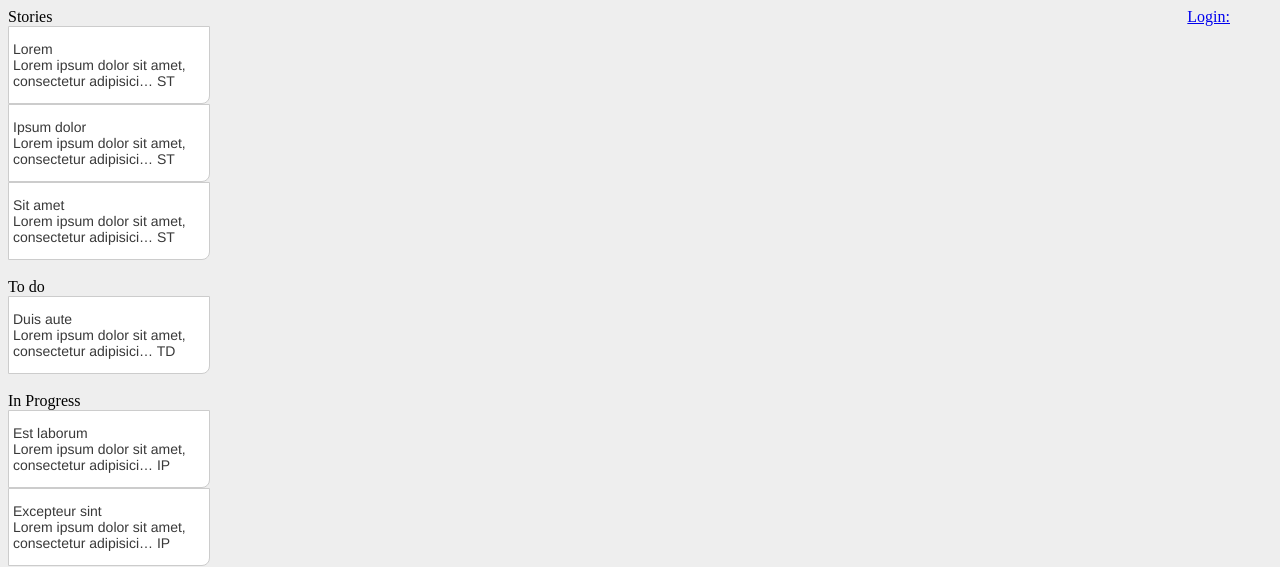
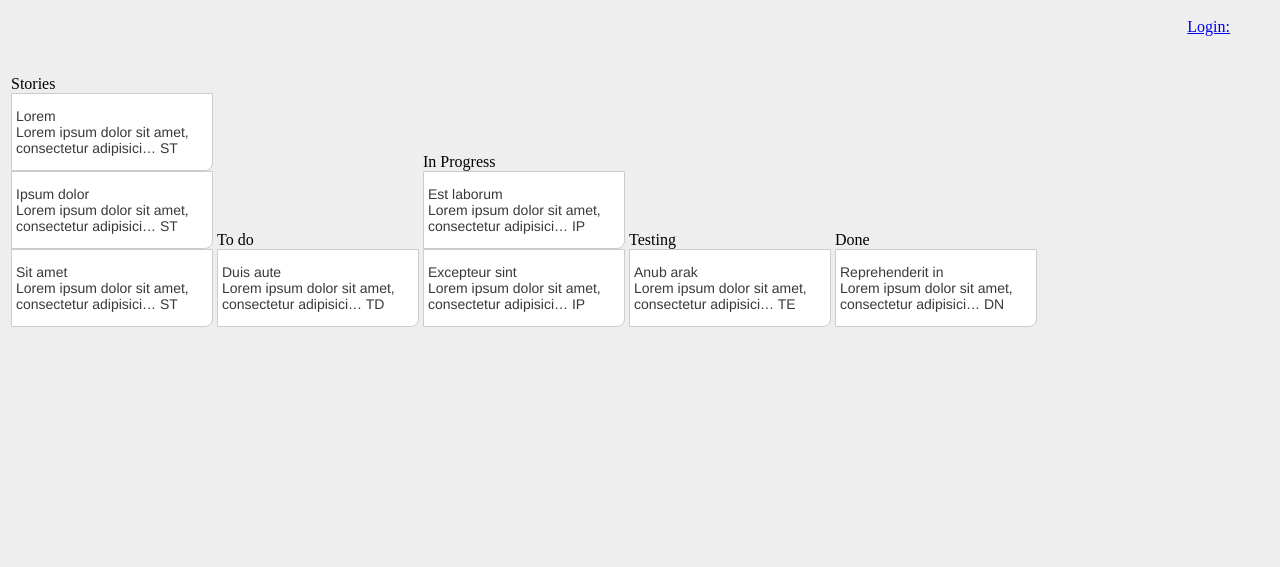
Before and after one commit to jawbreakyr/scrum-board, a Django app: page / in a window 1280 px wide. Shown: the top 567 px of the page. After the commit the page ends 327 px from the top, so only its background shows below. Run offline with Django 3.2, Linux system fonts and the light colour scheme; data comes from the database, SQL or seed files in the repository; both versions use the stored data as it was after the commit; parts of the project's set-up code (start-up, migrations or seed data) failed here and were passed over.

```diff
--- a/task/static/css/note.css
+++ b/task/static/css/note.css
@@ -22,3 +22,17 @@ body {
     position: absolute;
     right: 50px;
 }
+
+.column_wrapp {
+    display: inline-block;
+}
+
+.body_wrapp {
+    margin: 3px;
+}
+
+.head_wrapp {
+    display: inline-block;
+    height: 50px;
+    margin-top: 10px;
+}
--- a/task/templates/task/index.html
+++ b/task/templates/task/index.html
@@ -5,13 +5,17 @@
     <link rel="stylesheet" type="text/css" href=" {% static 'css/note.css' %} ">
 {% endblock extra_head %}
 {% block header %}
+    <div class="head_wrapp">
         <div class="header">
             <a href="login/">Login:</a>
         </div>
+    </div>
 {% endblock header %}
 {% block body %}
+    <div class="body_wrapp">
         {% for status, tasks in task_data.items %}
-        {{ status }}
+            <div class="column_wrapp">
+                <span>{{ status }}</span>
             {% for task in tasks %}
                 <div class="note">
                     <p>
@@ -21,6 +25,7 @@
                     </p>
                 </div>
             {% endfor %}
-        <br>
+            </div>
         {% endfor %}
+    </div>
 {% endblock body %}
```
Also changed, not shown: db.sqlite3. Lines whose indentation alone changed are shown as unchanged.
